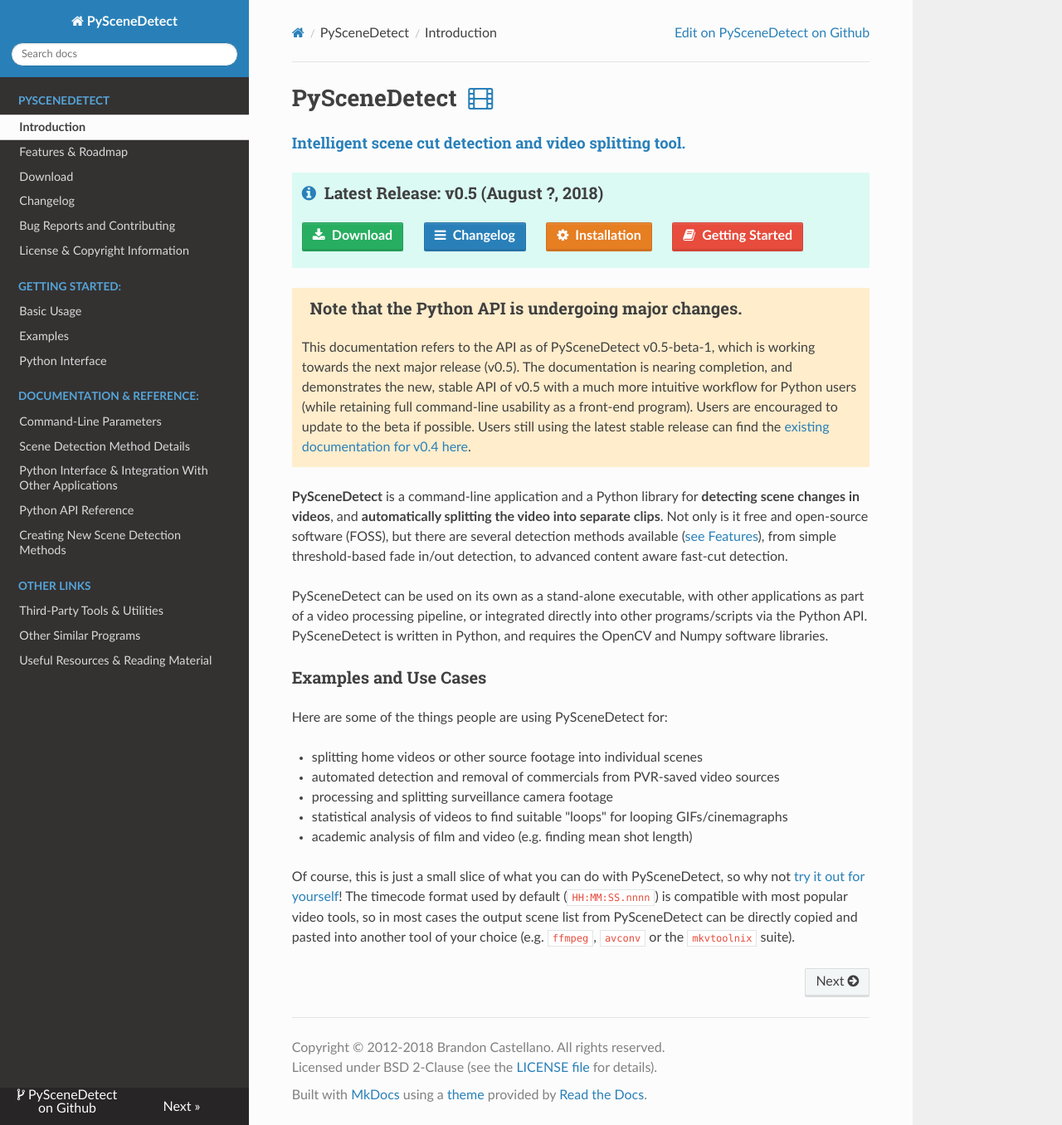
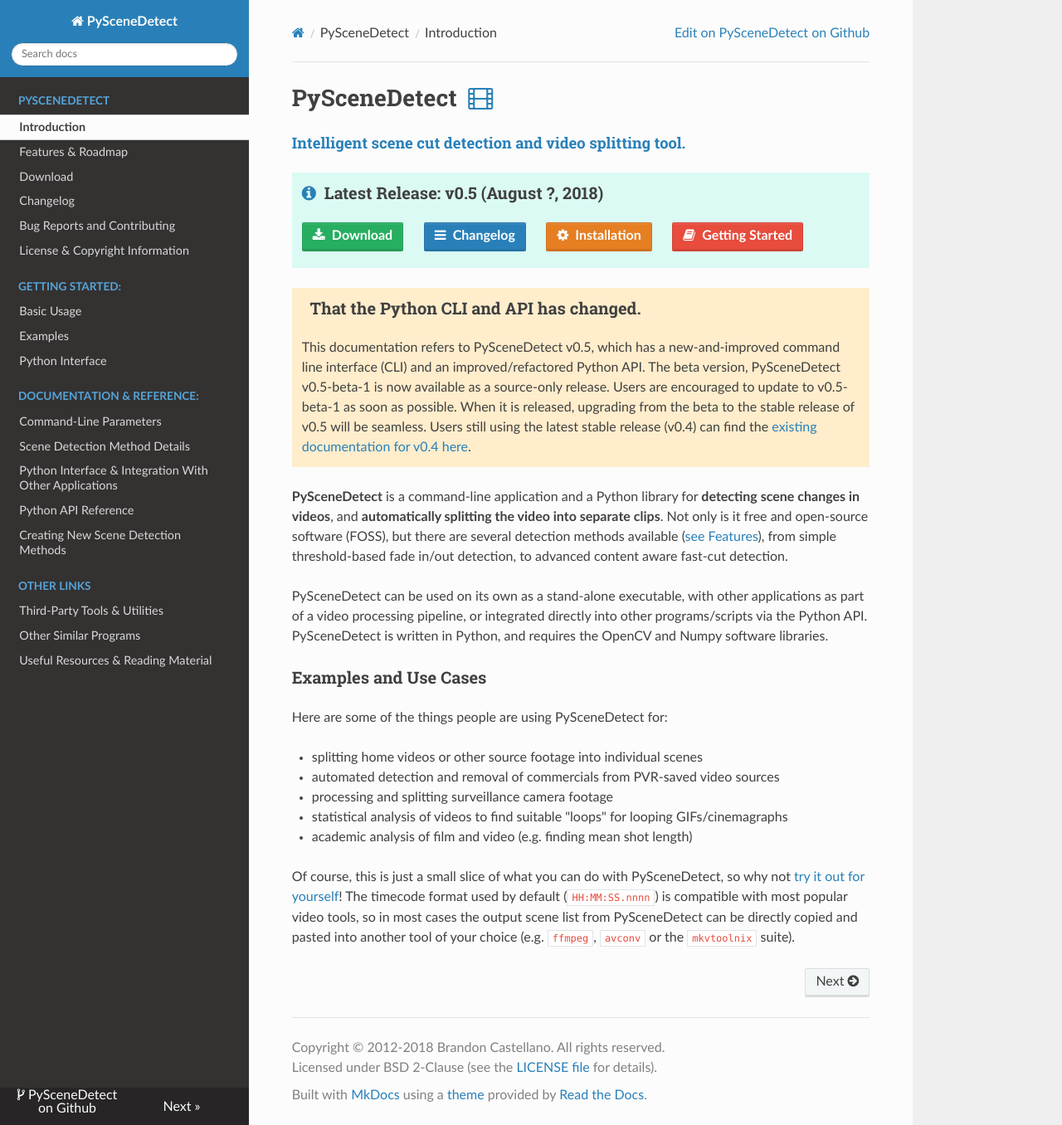
Before and after one commit to vovamushak/PySceneDetect, an MkDocs documentation site: the page built from docs/index.md, in a window 1280 px wide and 1356 px high. Shown: the whole window at 83% size. Built offline with MkDocs 1.6.1, drawn with Linux system fonts in a browser that asks for light colours; nearby versions of some CDN libraries; old or Windows-style settings are respelled for this version of MkDocs.

```diff
--- a/docs/index.md
+++ b/docs/index.md
@@ -6,15 +6,14 @@
 <a href="download/" class="btn btn-success" style="margin-bottom:8px;" role="button"><span class="fa fa-download"></span>&nbsp; <b>Download</b></a> &nbsp;&nbsp;&nbsp;&nbsp; <a href="changelog/" class="btn btn-info" style="margin-bottom:8px;" role="button"><span class="fa fa-reorder"></span>&nbsp; <b>Changelog</b></a> &nbsp;&nbsp;&nbsp;&nbsp; <a href="download/#installation" class="btn btn-warning" style="margin-bottom:8px;" role="button"><span class="fa fa-gear"></span>&nbsp; <b>Installation</b></a> &nbsp;&nbsp;&nbsp;&nbsp; <a href="examples/usage/" class="btn btn-danger" style="margin-bottom:8px;" role="button"><span class="fa fa-book"></span>&nbsp; <b>Getting Started</b></a>
 </div>
 
+<div class="warning">
+<h3><span class="fa wy-text-warning"></span>&nbsp; That the Python CLI and API has changed.</h3>
+This documentation refers to PySceneDetect v0.5, which has a new-and-improved command line interface (CLI) and an improved/refactored Python API.
 
-<div class="warning">
-<h3><span class="fa wy-text-warning"></span>&nbsp; Note that the Python API is undergoing major changes.</h3>
-This documentation refers to the API as of PySceneDetect v0.5-beta-1, which is working towards the next major release (v0.5).  The documentation is nearing completion, and demonstrates the new, stable API of v0.5 with a much more intuitive workflow for Python users (while retaining full command-line usability as a front-end program).
+The beta version, PySceneDetect v0.5-beta-1 is now available as a source-only release.  Users are encouraged to update to v0.5-beta-1 as soon as possible. When it is released, upgrading from the beta to the stable release of v0.5 will be seamless.
 
-Users are encouraged to update to the beta if possible.  Users still using the latest stable release can find the <a href="https://pyscenedetect.readthedocs.io/en/v0.4/">existing documentation for v0.4 here</a>.
+Users still using the latest stable release (v0.4) can find the <a href="https://pyscenedetect.readthedocs.io/en/v0.4/">existing documentation for v0.4 here</a>.
 </div>
-
-
 
 **PySceneDetect** is a command-line application and a Python library for **detecting scene changes in videos**, and **automatically splitting the video into separate clips**.  Not only is it free and open-source software (FOSS), but there are several detection methods available ([see Features](features.md)), from simple threshold-based fade in/out detection, to advanced content aware fast-cut detection.
 
```
